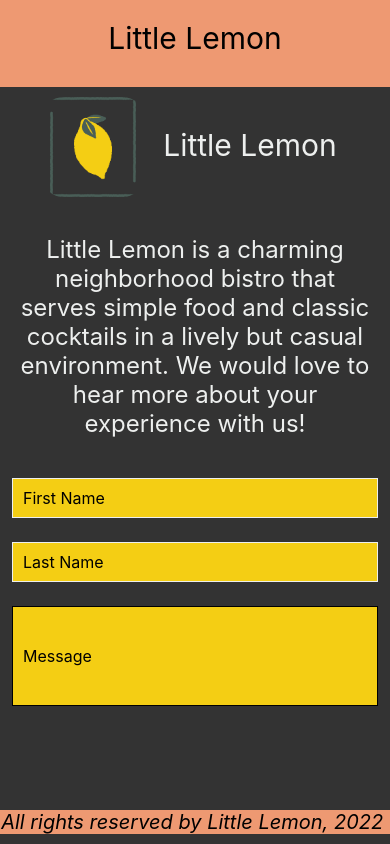
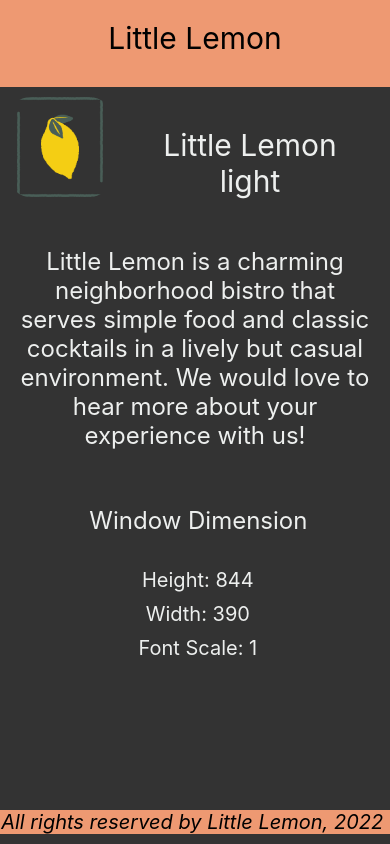
Before and after one commit to falakn2405/LittleLemon, a React Native app: screen / in a window 390 px wide. Built offline with nearby package versions, Linux system fonts and the light colour scheme.

Commit message:
Hooks: Color & Dimensions

```diff
--- a/WelcomeScreen.js
+++ b/WelcomeScreen.js
@@ -1,15 +1,18 @@
 import * as React from 'react';
-import { Text, StyleSheet, TextInput, ScrollView, KeyboardAvoidingView, Platform, Image, View } from 'react-native';
+import {View, Text, StyleSheet, TextInput, ScrollView, KeyboardAvoidingView,
+    Platform, Image, useColorScheme, useWindowDimensions } from 'react-native';
 
 export default function WelcomeScreen() {
     const [firstName, onChangeFirstName] = React.useState('');
     const [lastName, onChangeLastName] = React.useState('');
     const [message, onChangeMessage] = React.useState('');
+    const colorScheme = useColorScheme();
+    const window = useWindowDimensions();
 
     return(
-        <KeyboardAvoidingView style={styles.container}
-            behavior={Platform.OS === 'android' ? 'padding' : 'height'}>
-            <ScrollView keyboardDismissMode='on-drag'>
+        <ScrollView style={[styles.container, colorScheme === 'dark'
+            ? { backgroundColor: '#fff' }
+            : { backgroundColor: '#333333' }, ]}>
             <View style={styles.headerWrapper}>
                 <Image resizeMode='contain'
                     style={styles.img}
@@ -17,7 +20,7 @@ export default function WelcomeScreen() {
                     accessible={true}
                     accessibilityLabel='Little Lemon Logo'
                 />
-                    <Text style={styles.headingSection}>Little Lemon</Text>
+                <Text style={styles.headingSection}>Little Lemon {colorScheme}</Text>
             </View>
             {/* <Text style={styles.headingSection}>
                 Welcome to Little Lemon
@@ -28,26 +31,11 @@ export default function WelcomeScreen() {
                 and classic cocktails in a lively but casual environment. We would love
                 to hear more about your experience with us!
             </Text>
-                <TextInput
-                    style={styles.input}
-                    value={firstName}
-                    onChangeText={onChangeFirstName}
-                    placeholder='First Name'
-                />
-                <TextInput
-                    style={styles.input}
-                    value={lastName}
-                    onChangeText={onChangeLastName}
-                    placeholder='Last Name'
-                />
-                <TextInput
-                    style={styles.messageInput}
-                    value={message}
-                    onChangeText={onChangeMessage}
-                    placeholder='Message'
-                />
+            <Text style={styles.infoSection}> Window Dimension</Text>
+            <Text style={styles.regular}> Height: {window.height}</Text>
+            <Text style={styles.regular}> Width: {window.width}</Text>
+            <Text style={styles.regular}> Font Scale: {window.fontScale}</Text>
         </ScrollView>
-        </KeyboardAvoidingView>
     );
 }
 
@@ -60,23 +48,6 @@ const styles = StyleSheet.create({
     container: {
         flex: 1,
         backgroundColor: '#333333',
-    },
-    input: {
-        height: 40,
-        margin: 12,
-        borderWidth: 1,
-        padding: 10,
-        fontSize: 16,
-        borderColor: '#EDEFEE',
-        backgroundColor: '#F4CE14',
-    },
-    messageInput: {
-        height: 100,
-        margin: 12,
-        borderWidth: 1,
-        padding: 10,
-        fontSize: 16,
-        backgroundColor: '#F4CE14',
     },
     infoSection: {
         fontSize: 24,
@@ -100,4 +71,10 @@ const styles = StyleSheet.create({
         justifyContent: 'center',
         margin: 10,
     },
+    regular: {
+        fontSize: 20,
+        padding: 5,
+        color: '#EDEFEE',
+        textAlign: 'center',
+    }
 })
```
Lines whose indentation alone changed are shown as unchanged.
